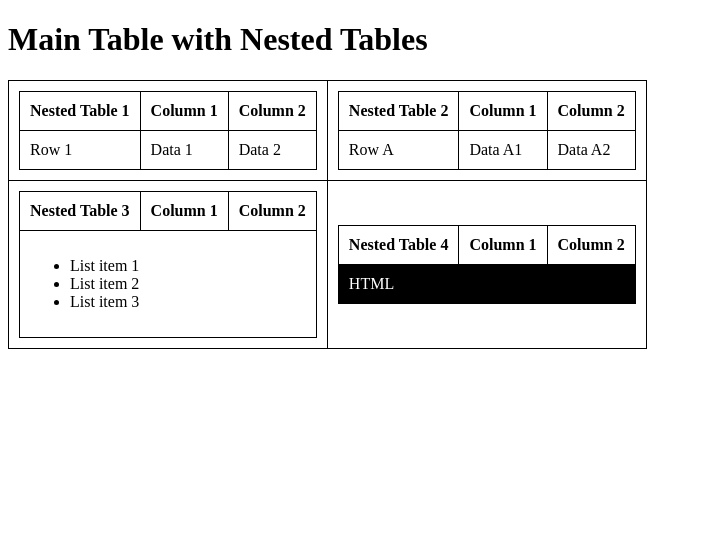
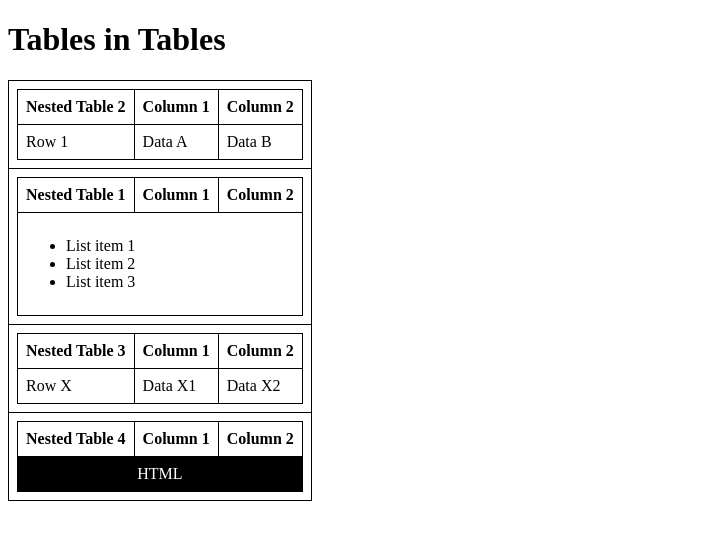
Before and after one commit to acciojob/tables-in-tables-AryanGupta67, a website: page main.html in a window 1280 px wide. Shown: the whole page, without its empty margins (0-702 px from the left). Drawn offline with Linux system fonts and the light colour scheme.

Commit message:
created a submission

```diff
--- a/main.html
+++ b/main.html
@@ -2,42 +2,28 @@
 <html lang="en">
 <head>
   <meta charset="UTF-8" />
-  <meta name="viewport" content="width=device-width, initial-scale=1.0"/>
-  <title>Nested HTML Tables</title>
+  <title>Tables in Tables</title>
   <style>
     table, th, td {
       border: 1px solid black;
       border-collapse: collapse;
-      padding: 10px;
+      padding: 8px;
     }
     .black-cell {
       background-color: black;
       color: white;
+      text-align: center;
     }
   </style>
 </head>
 <body>
-  <h1>Main Table with Nested Tables</h1>
+  <h1>Tables in Tables</h1>
 
+  <!-- Main Table -->
   <table>
     <tr>
       <td>
-        <!-- Nested Table 1 -->
-        <table>
-          <tr>
-            <th>Nested Table 1</th>
-            <th>Column 1</th>
-            <th>Column 2</th>
-          </tr>
-          <tr>
-            <td>Row 1</td>
-            <td>Data 1</td>
-            <td>Data 2</td>
-          </tr>
-        </table>
-      </td>
-      <td>
-        <!-- Nested Table 2 -->
+        <!-- Table 1: Nested Table 2 -->
         <table>
           <tr>
             <th>Nested Table 2</th>
@@ -45,19 +31,19 @@
             <th>Column 2</th>
           </tr>
           <tr>
-            <td>Row A</td>
-            <td>Data A1</td>
-            <td>Data A2</td>
+            <td>Row 1</td>
+            <td>Data A</td>
+            <td>Data B</td>
           </tr>
         </table>
       </td>
     </tr>
     <tr>
       <td>
-        <!-- Nested Table 3 -->
+        <!-- Table 2: Nested Table 1 with List -->
         <table>
           <tr>
-            <th>Nested Table 3</th>
+            <th>Nested Table 1</th>
             <th>Column 1</th>
             <th>Column 2</th>
           </tr>
@@ -72,8 +58,27 @@
           </tr>
         </table>
       </td>
+    </tr>
+    <tr>
       <td>
-        <!-- Nested Table 4 -->
+        <!-- Table 3: Nested Table 3 -->
+        <table>
+          <tr>
+            <th>Nested Table 3</th>
+            <th>Column 1</th>
+            <th>Column 2</th>
+          </tr>
+          <tr>
+            <td>Row X</td>
+            <td>Data X1</td>
+            <td>Data X2</td>
+          </tr>
+        </table>
+      </td>
+    </tr>
+    <tr>
+      <td>
+        <!-- Table 4: Nested Table 4 with black HTML cell -->
         <table>
           <tr>
             <th>Nested Table 4</th>
```
